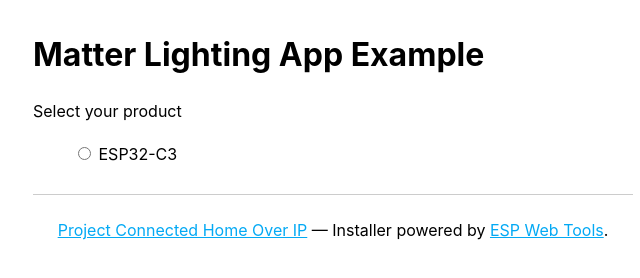
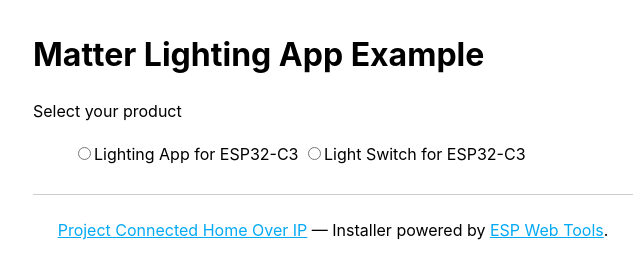
Before and after one commit to home-assistant-libs/python-matter-server, a plain HTML site: page index.html in a window 1280 px wide. Shown: the whole page, without its empty margins (307-947 px from the left). Drawn offline with Linux system fonts and the light colour scheme.

Commit message:
Add light switch example app (CHIP git hash 054d820b5215)

```diff
--- a/index.html
+++ b/index.html
@@ -2,7 +2,7 @@
 <html>
   <head>
     <meta charset="utf-8" />
-    <title>Matter Lighting Example App</title>
+    <title>Matter Example Apps</title>
     <meta
       name="description"
       content="Easily allow users to install Matter example apps on the web."
@@ -83,7 +83,8 @@
       <p>Select your product</p>
       <ul class="radios">
         <li>
-          <label><input type="radio" name="type" value="lighting-app-example/esp32-c3" /> ESP32-C3</label>
+          <label><input type="radio" name="type" value="lighting-app-example/esp32-c3" />Lighting App for ESP32-C3</label>
+          <label><input type="radio" name="type" value="light-switch-app-example/esp32-c3" />Light Switch for ESP32-C3</label>
         </li>
       </ul>
       <p class="button-row" align="center">
```
Also changed, not shown: light-switch-app-example/esp32-c3/manifest.json (added), 4 other files.
